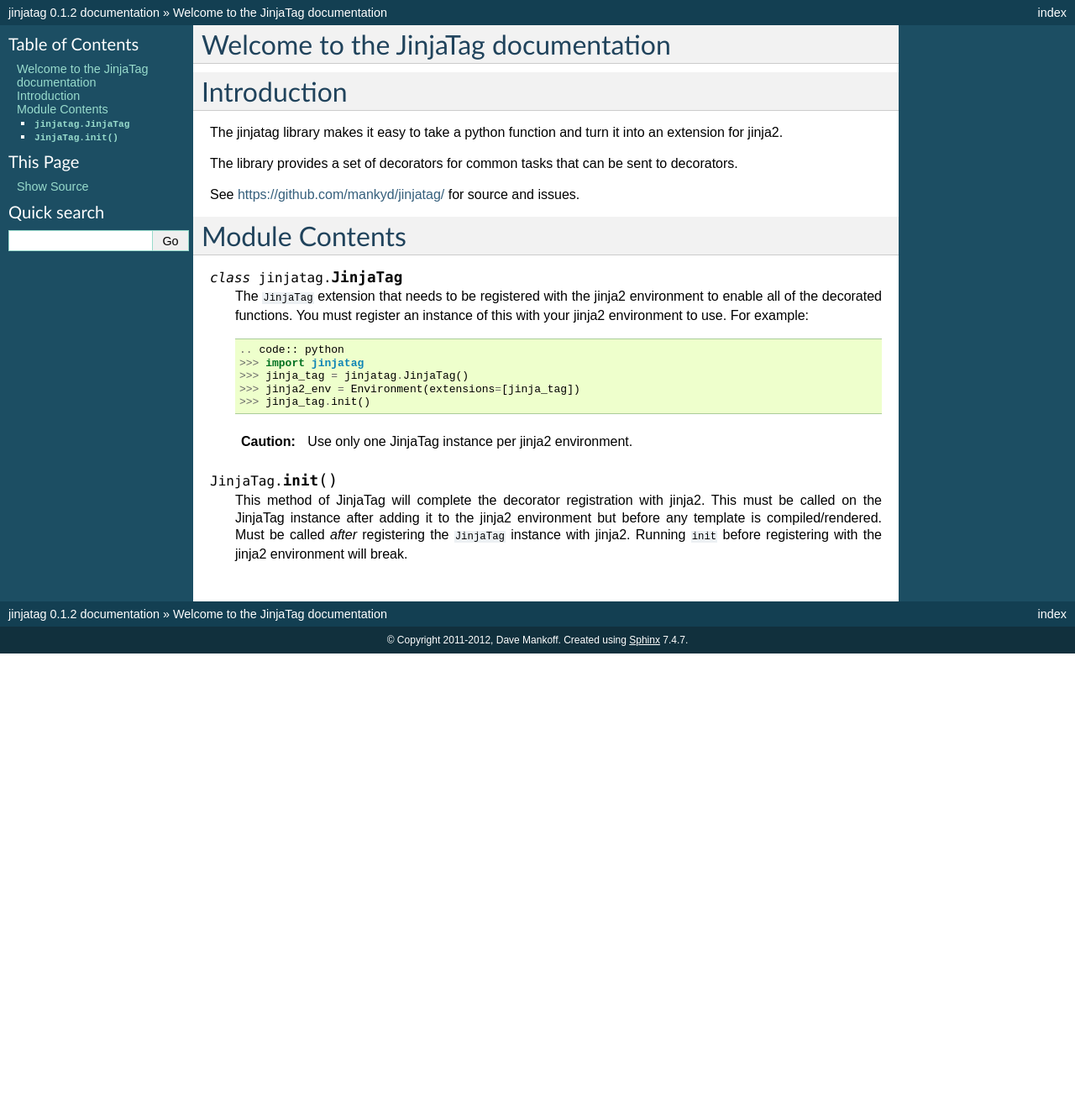
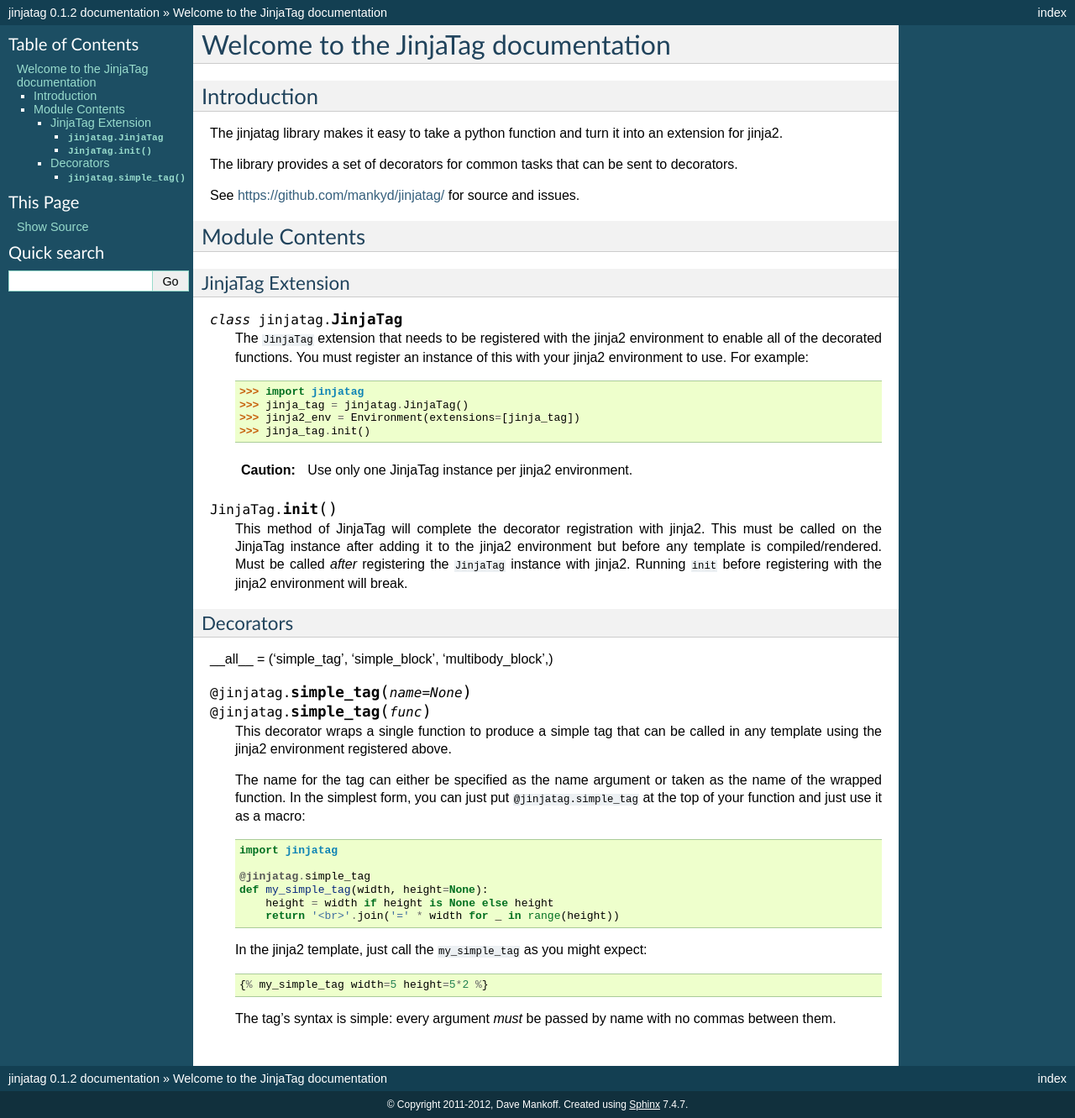
Before and after one commit to mankyd/jinjatag, a Sphinx documentation site: the page built from docs/index.txt, in a window 1280 px wide. Shown: the whole page at 84% size. Built offline with Sphinx 7.4.7, drawn with Linux system fonts in a browser that asks for light colours; before the commit the page ends 900 px from its top, so only the background shows below that.

Commit message:
First decorator doc?

```diff
--- a/docs/index.txt
+++ b/docs/index.txt
@@ -10,7 +10,7 @@
    :maxdepth: 2
 
 Introduction
-============
+-------------
 
 The jinjatag library makes it easy to take a python function and turn it
 into an extension for jinja2.
@@ -21,7 +21,10 @@
 See https://github.com/mankyd/jinjatag/ for source and issues.
 
 Module Contents
-===============
+---------------
+
+JinjaTag Extension
+~~~~~~~~~~~~~~~~~~
 
 .. class:: jinjatag.JinjaTag()
 
@@ -29,7 +32,6 @@
    environment to enable all of the decorated functions. You must register
    an instance of this with your jinja2 environment to use. For example::
 
-    .. code:: python
     >>> import jinjatag
     >>> jinja_tag = jinjatag.JinjaTag()
     >>> jinja2_env = Environment(extensions=[jinja_tag])
@@ -45,3 +47,35 @@
    to the jinja2 environment but before any template is compiled/rendered.
    Must be called *after* registering the ``JinjaTag`` instance with jinja2.
    Running ``init`` before registering with the jinja2 environment will break.
+
+Decorators
+~~~~~~~~~~~~
+
+__all__ = ('simple_tag', 'simple_block', 'multibody_block',)
+
+.. decorator:: jinjatag.simple_tag(name=None)
+               jinjatag.simple_tag(func)
+
+    This decorator wraps a single function to produce a simple tag that
+    can be called in any template using the jinja2 environment registered
+    above.
+
+    The name for the tag can either be specified as the name argument or taken
+    as the name of the wrapped function. In the simplest form, you can
+    just put ``@jinjatag.simple_tag`` at the top of your function and just
+    use it as a macro::
+
+     import jinjatag
+
+     @jinjatag.simple_tag
+     def my_simple_tag(width, height=None):
+         height = width if height is None else height
+         return '<br>'.join('=' * width for _ in range(height))
+
+    In the jinja2 template, just call the ``my_simple_tag`` as you might
+    expect::
+
+     {% my_simple_tag width=5 height=5*2 %}
+
+    The tag's syntax is simple: every argument *must* be passed by name with
+    no commas between them.
```
